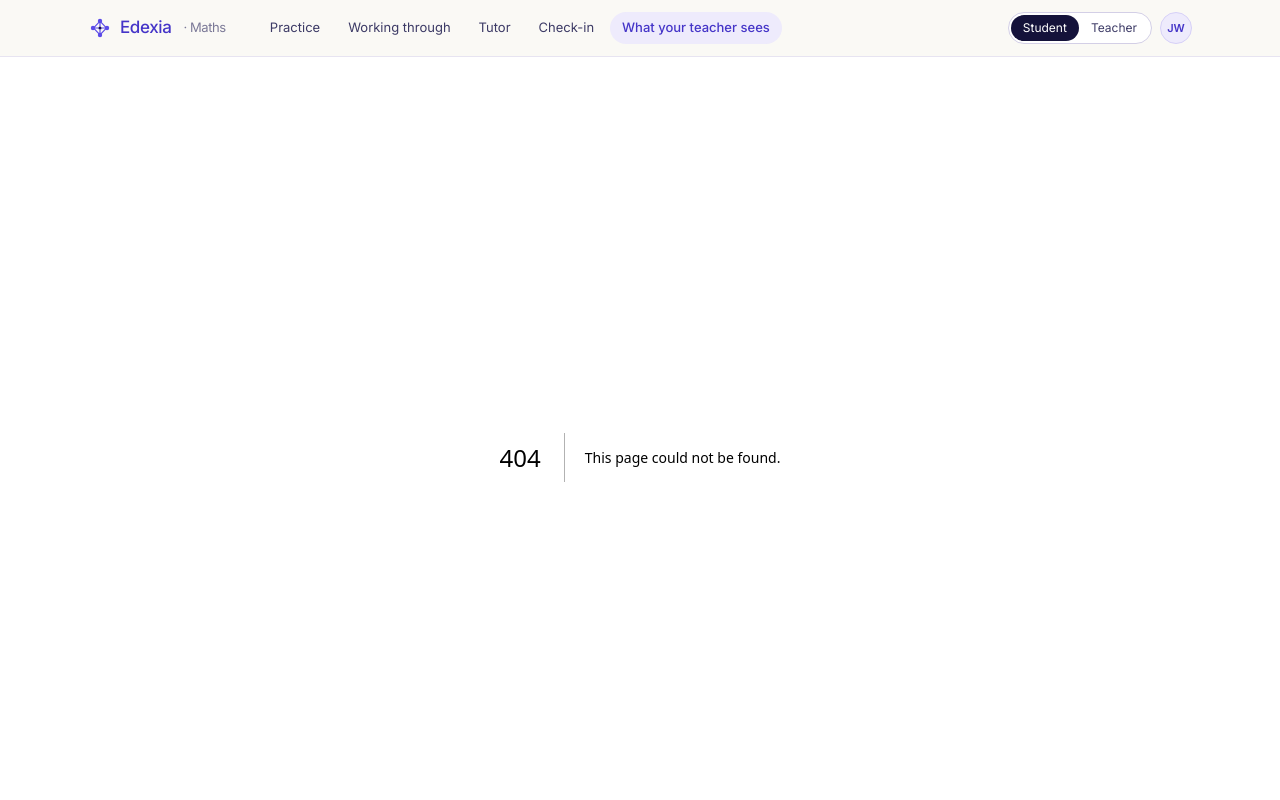
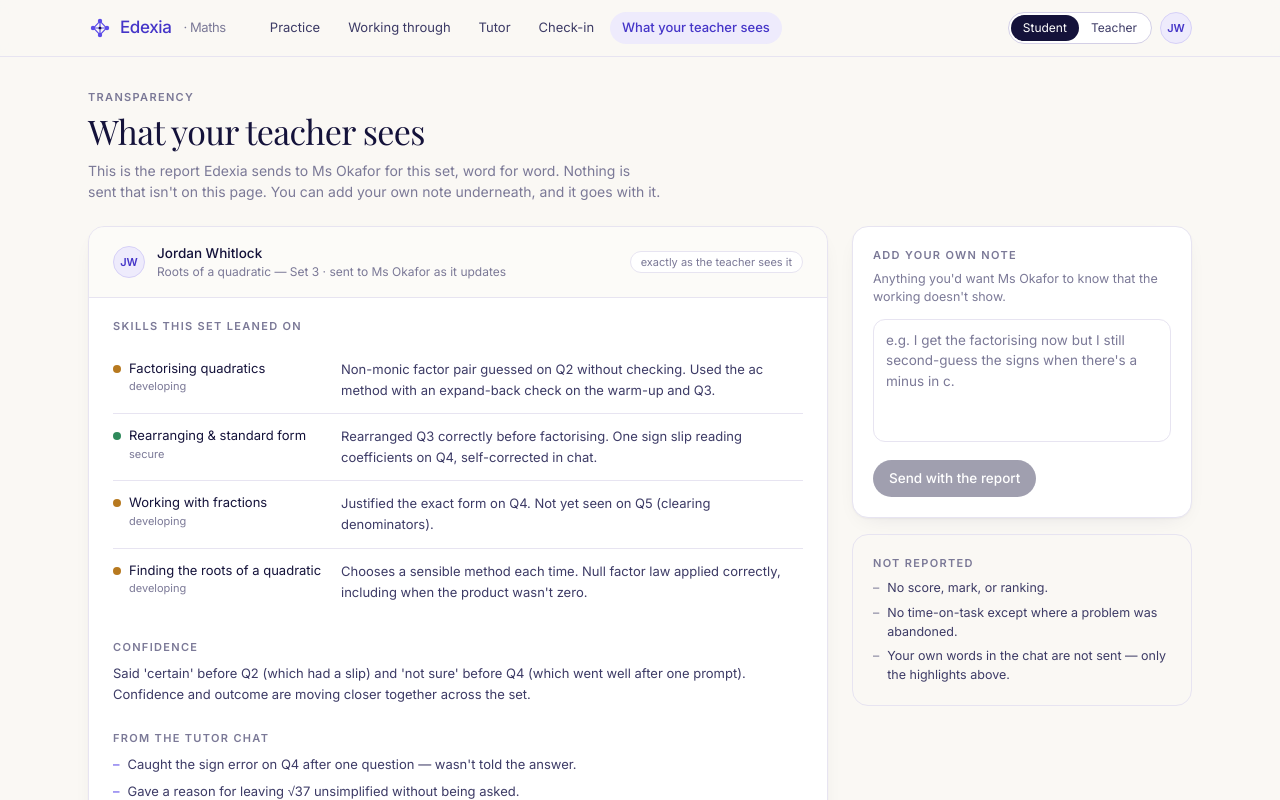
Before and after one commit to cderda7/maths_platform, a Next.js app: page /student/teacher-view in a window 1280 px wide. Before the commit this address had no page. Shown: the top 800 px of the page. Built offline with nearby package versions, Linux system fonts and the light colour scheme.

Commit message:
what your teacher sees complete

```diff
--- /dev/null
+++ b/app/student/teacher-view/TeacherViewScreen.tsx
@@ -0,0 +1,115 @@
+"use client";
+
+import { useState } from "react";
+import { Button, Card, Eyebrow, Avatar } from "@/components/ui";
+import { StatusDot, STATUS_WORD } from "@/components/Tag";
+import { SUBSKILL_MAP } from "@/data/subskills";
+import { JORDAN_REPORT } from "@/data/teacher";
+import { STUDENT_MAP } from "@/data/students";
+
+export default function TeacherViewScreen() {
+  const me = STUDENT_MAP.jordan;
+  const [note, setNote] = useState("");
+  const [saved, setSaved] = useState<string | null>(null);
+
+  return (
+    <div className="mx-auto max-w-6xl px-6 py-8">
+      <div>
+        <Eyebrow>Transparency</Eyebrow>
+        <h1 className="font-display text-[34px] leading-tight mt-1 text-ink">What your teacher sees</h1>
+        <p className="mt-2 text-[14px] text-ink-muted max-w-prose">
+          This is the report Edexia sends to Ms Okafor for this set, word for word. Nothing is sent that isn't on this page. You can add your own note underneath, and it goes with it.
+        </p>
+      </div>
+
+      <div className="mt-6 grid lg:grid-cols-[1fr_340px] gap-6 items-start">
+        <Card className="overflow-hidden">
+          <div className="px-6 py-4 border-b border-line bg-cream/60 flex items-center gap-3">
+            <Avatar initials={me.initials} />
+            <div>
+              <div className="text-[13.5px] font-medium text-ink">{me.name}</div>
+              <div className="text-[12px] text-ink-muted">{JORDAN_REPORT.assignment} · sent to Ms Okafor as it updates</div>
+            </div>
+            <span className="ml-auto text-[11px] rounded-full border border-line px-2.5 py-0.5 text-ink-muted bg-paper">exactly as the teacher sees it</span>
+          </div>
+
+          <div className="px-6 py-5 space-y-6">
+            <section>
+              <Eyebrow>Skills this set leaned on</Eyebrow>
+              <ul className="mt-3 divide-y divide-line">
+                {JORDAN_REPORT.observations.map((o) => (
+                  <li key={o.id} className="py-3 grid sm:grid-cols-[220px_1fr] gap-2">
+                    <div className="flex items-start gap-2 text-[13px] text-ink">
+                      <StatusDot status={o.status} size="mt-1.5 h-2 w-2" />
+                      <div>
+                        <div>{SUBSKILL_MAP[o.id].name}</div>
+                        <div className="text-[11px] text-ink-muted">{STATUS_WORD[o.status]}</div>
+                      </div>
+                    </div>
+                    <div className="text-[13px] text-ink-soft leading-relaxed">{o.text}</div>
+                  </li>
+                ))}
+              </ul>
+            </section>
+
+            <section>
+              <Eyebrow>Confidence</Eyebrow>
+              <p className="mt-2 text-[13px] text-ink-soft leading-relaxed">{JORDAN_REPORT.confidence}</p>
+            </section>
+
+            <section>
+              <Eyebrow>From the tutor chat</Eyebrow>
+              <ul className="mt-2 space-y-1.5">
+                {JORDAN_REPORT.chat.map((c) => (
+                  <li key={c} className="text-[13px] text-ink-soft leading-relaxed flex gap-2"><span className="text-accent">–</span>{c}</li>
+                ))}
+              </ul>
+              <p className="mt-2 text-[12px] text-ink-muted">Your actual messages aren't sent — just these highlights.</p>
+            </section>
+
+            <section>
+              <Eyebrow>Help</Eyebrow>
+              <p className="mt-2 text-[13px] text-ink-soft">{JORDAN_REPORT.help}</p>
+            </section>
+
+            {saved && (
+              <section className="rise">
+                <Eyebrow>Note from {me.name.split(" ")[0]}</Eyebrow>
+                <blockquote className="mt-2 rounded-xl border border-accent-line bg-accent-soft/60 px-4 py-3 text-[13.5px] text-ink leading-relaxed">
+                  {saved}
+                </blockquote>
+              </section>
+            )}
+          </div>
+        </Card>
+
+        <div className="space-y-4">
+          <Card className="p-5">
+            <Eyebrow>Add your own note</Eyebrow>
+            <p className="mt-1.5 text-[12.5px] text-ink-muted">Anything you'd want Ms Okafor to know that the working doesn't show.</p>
+            <textarea
+              value={note}
+              onChange={(e) => setNote(e.target.value)}
+              rows={5}
+              placeholder="e.g. I get the factorising now but I still second-guess the signs when there's a minus in c."
+              className="mt-3 w-full resize-none rounded-xl border border-line bg-paper px-3 py-2.5 text-[13.5px] text-ink placeholder:text-ink-muted"
+            />
+            <div className="mt-3 flex items-center gap-3">
+              <Button disabled={!note.trim()} onClick={() => { setSaved(note.trim()); setNote(""); }}>Send with the report</Button>
+              {saved && <span className="text-[12px] text-sound">Added</span>}
+            </div>
+          </Card>
+
+          <Card className="p-5" tone="plain">
+            <Eyebrow>Not reported</Eyebrow>
+            <ul className="mt-2 space-y-1.5">
+              {JORDAN_REPORT.notReported.map((n) => (
+                <li key={n} className="text-[12.5px] text-ink-soft flex gap-2"><span className="text-ink-muted">–</span>{n}</li>
+              ))}
+            </ul>
+          </Card>
+        </div>
+      </div>
+    </div>
+  );
+}
--- /dev/null
+++ b/app/student/teacher-view/page.tsx
@@ -0,0 +1,5 @@
+import TeacherViewScreen from "./TeacherViewScreen";
+
+export default function Page() {
+  return <TeacherViewScreen />;
+}
```
